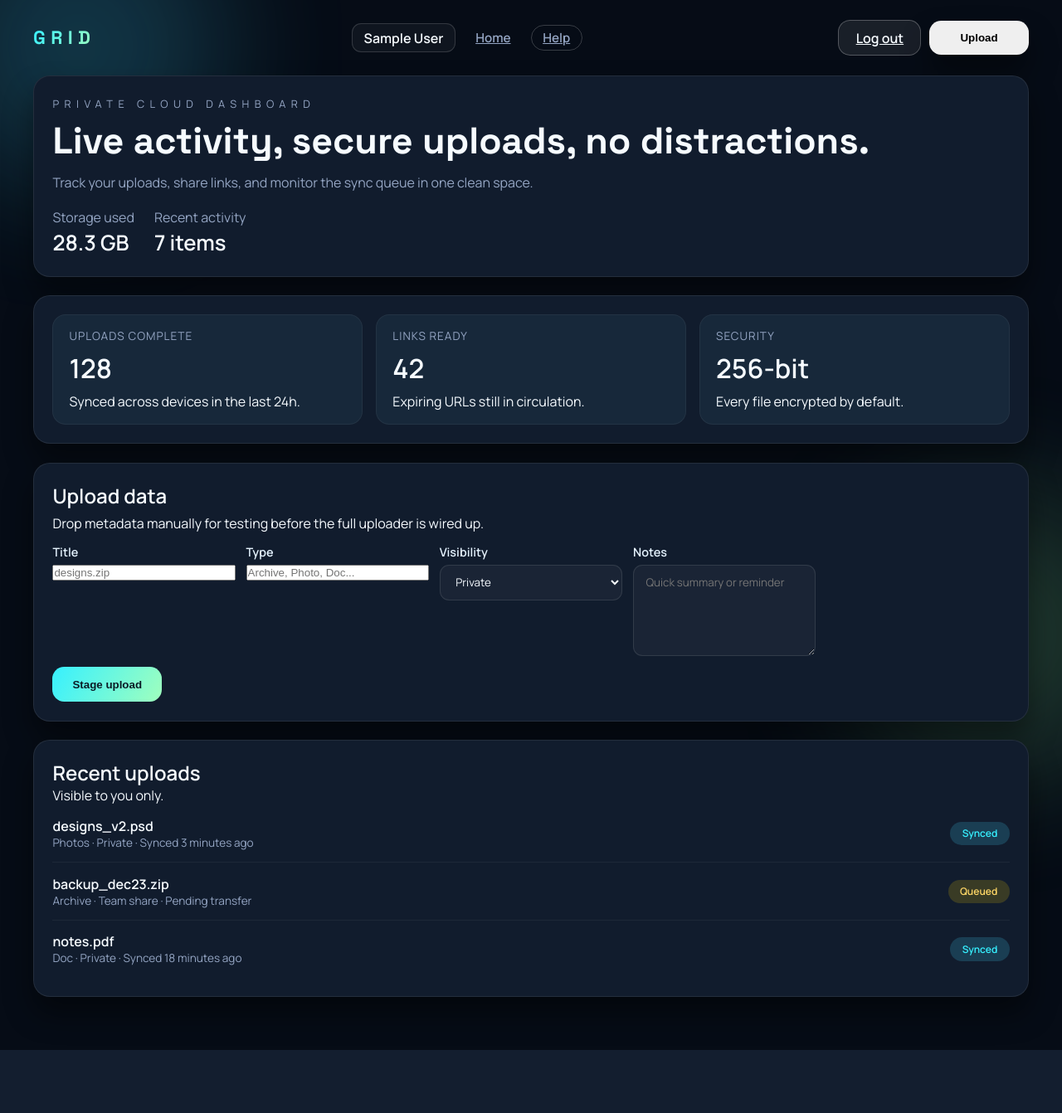
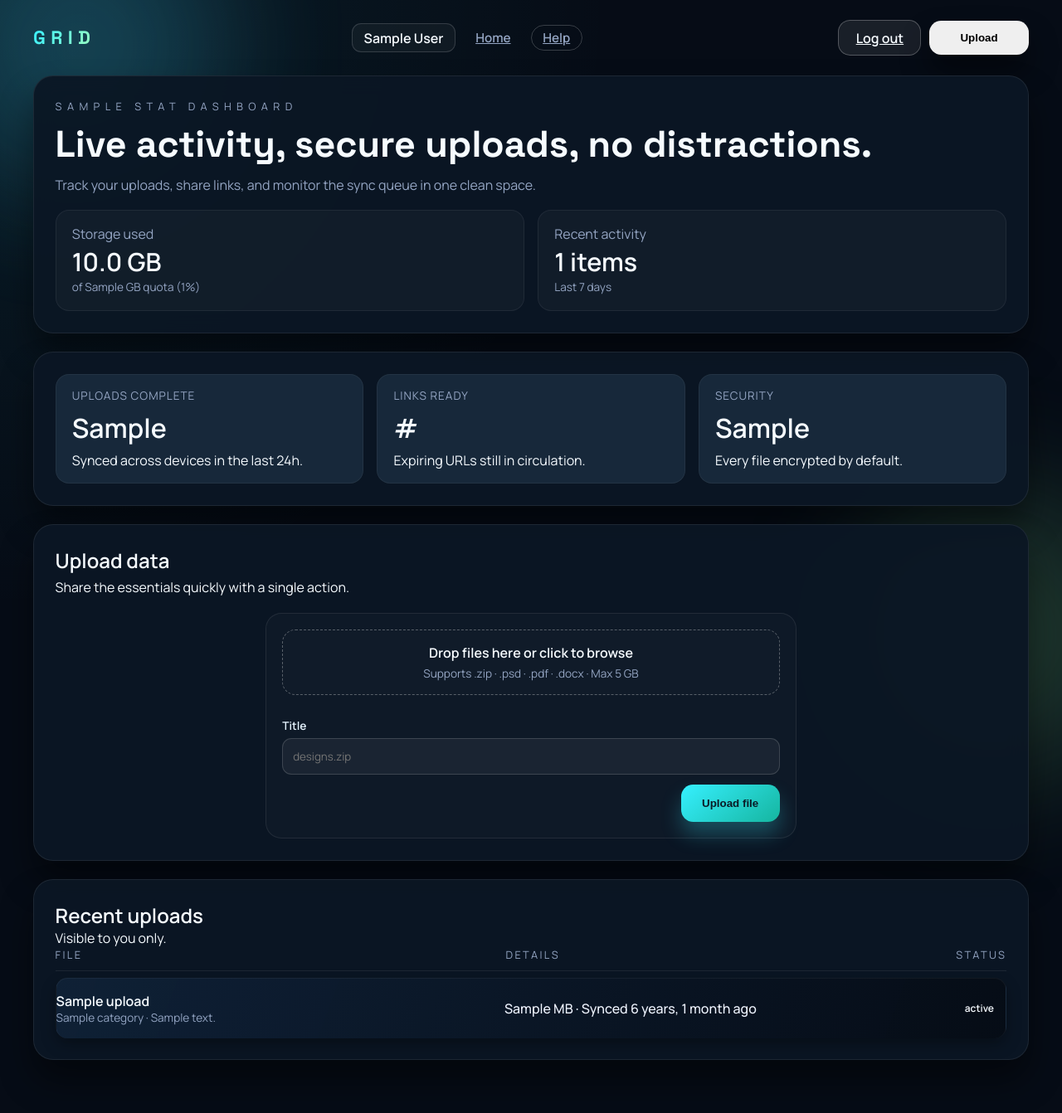
Before and after one commit to sarthakshah65/Personla_cloud, a Django app: template templates/dashboard.html in a window 1280 px wide. Shown: the whole page at 83% size. Before the commit the page ends 1266 px from the top, so only its background shows below. Run offline with Django 5.2, Linux system fonts and the light colour scheme; tables that the repository leaves empty hold one stand-in row (values such as "Sample post"); the template is opened without the code that fills it: values that come from a table or form of the project are taken from there, most other values are stand-ins (such as "Sample title", 1, 10 or a date in 2020).

Commit message:
commit_6

```diff
--- a/static/dashboard.css
+++ b/static/dashboard.css
@@ -18,7 +18,7 @@
 
 body {
   font-family: 'Manrope', sans-serif;
-  background: var(--bg);
+  background: radial-gradient(circle at top left, rgba(54, 240, 255, 0.08), transparent 40%), var(--bg);
   color: var(--text);
   min-height: 100vh;
 }
@@ -147,11 +147,12 @@ body {
 }
 
 .panel {
-  background: var(--panel);
-  border: 1px solid var(--border);
-  border-radius: 1.25rem;
-  padding: 1.4rem;
-  box-shadow: var(--shadow);
+  background: rgba(11, 23, 36, 0.95);
+  border: 1px solid rgba(255, 255, 255, 0.08);
+  border-radius: 1.5rem;
+  padding: 1.6rem;
+  box-shadow: 0 25px 40px rgba(0, 0, 0, 0.45);
+  backdrop-filter: blur(12px);
 }
 
 .hero-panel h1 {
@@ -175,12 +176,20 @@ body {
 
 .hero-stats {
   margin-top: 1rem;
-  display: flex;
-  gap: 1.5rem;
+  display: grid;
+  grid-template-columns: repeat(auto-fit, minmax(220px, 1fr));
+  gap: 1rem;
 }
 
-.hero-stats strong {
-  font-size: 1.6rem;
+.hero-stat-card {
+  background: rgba(255, 255, 255, 0.03);
+  border-radius: 1rem;
+  padding: 1rem 1.2rem;
+  border: 1px solid rgba(255, 255, 255, 0.06);
+}
+
+.hero-stat-card strong {
+  font-size: 1.9rem;
   display: block;
 }
 
@@ -214,19 +223,72 @@ body {
   margin-bottom: 0.35rem;
 }
 
-.upload-form {
-  margin-top: 0.9rem;
-  display: grid;
-  grid-template-columns: repeat(auto-fit, minmax(220px, 1fr));
-  gap: 0.8rem;
+.upload-stage {
+  background: rgba(255, 255, 255, 0.02);
+  border-radius: 1.2rem;
+  padding: 1.2rem;
+  border: 1px solid rgba(255, 255, 255, 0.08);
+  display: flex;
+  flex-direction: column;
+  gap: 1rem;
+  width: 100%;
 }
 
-.upload-form label {
+.upload-stage.compact {
+  max-width: 640px;
+  margin: 1.2rem auto 0;
+}
+
+.upload-drop-zone {
+  border: 1px dashed rgba(255, 255, 255, 0.3);
+  border-radius: 1rem;
+  padding: 1rem;
+  text-align: center;
+  background: rgba(255, 255, 255, 0.01);
+}
+
+.upload-drop-zone p {
+  font-weight: 600;
+  margin-bottom: 0.25rem;
+}
+
+.upload-drop-zone .supported-files {
+  font-size: 0.85rem;
+  color: var(--muted);
+  display: block;
+  margin-top: 0.35rem;
+}
+
+.upload-form {
+  margin-top: 0.75rem;
+  padding: 0;
+  border: none;
+  background: transparent;
   display: flex;
   flex-direction: column;
-  gap: 0.4rem;
-  font-size: 0.9rem;
+  gap: 0.75rem;
+}
+
+.upload-actions {
+  display: flex;
+  justify-content: flex-end;
+}
+
+.upload-title {
+  display: flex;
+  flex-direction: column;
+  gap: 0.35rem;
+  font-size: 0.85rem;
   color: var(--muted);
+}
+
+.upload-title input {
+  border-radius: 0.7rem;
+  border: 1px solid rgba(255, 255, 255, 0.15);
+  padding: 0.75rem;
+  background: rgba(255, 255, 255, 0.05);
+  color: var(--text);
+  font-family: inherit;
 }
 
 .upload-form span {
@@ -251,16 +313,16 @@ textarea {
 }
 
 .btn-primary {
-  grid-column: 1 / -1;
-  justify-self: flex-start;
   border: none;
   border-radius: 0.9rem;
-  padding: 0.85rem 1.5rem;
-  background: linear-gradient(120deg, var(--accent), var(--accent-2));
+  padding: 0.95rem 1.6rem;
+  background: linear-gradient(140deg, #36f0ff, #15b59f);
   color: #0b1b26;
   font-weight: 700;
   cursor: pointer;
-  transition: transform 180ms ease;
+  transition: transform 180ms ease, box-shadow 180ms ease;
+  box-shadow: 0 15px 25px rgba(54, 240, 255, 0.25);
+  align-self: flex-end;
 }
 
 .btn-primary:hover {
@@ -268,15 +330,70 @@ textarea {
 }
 
 .uploads-list .upload-row {
-  display: flex;
-  justify-content: space-between;
+  display: grid;
+  grid-template-columns: minmax(220px, 1fr) 1fr auto;
+  gap: 1rem;
   align-items: center;
   padding: 0.9rem 0;
-  border-bottom: 1px solid rgba(255, 255, 255, 0.05);
+  border-bottom: 1px solid rgba(255, 255, 255, 0.08);
+  background: rgba(255, 255, 255, 0.01);
+  border-radius: 0.9rem;
+  margin-bottom: 0.6rem;
+  padding-top: 1rem;
+  padding-bottom: 1rem;
+  box-shadow: 0 8px 18px rgba(0, 0, 0, 0.3);
 }
 
 .uploads-list .upload-row:last-child {
+  margin-bottom: 0;
   border-bottom: none;
+}
+
+.uploads-table-head {
+  display: grid;
+  grid-template-columns: minmax(200px, 1fr) 1fr auto;
+  gap: 1rem;
+  font-size: 0.8rem;
+  text-transform: uppercase;
+  letter-spacing: 0.15rem;
+  color: var(--muted);
+  border-bottom: 1px solid rgba(255, 255, 255, 0.08);
+  padding-bottom: 0.6rem;
+  margin-bottom: 0.5rem;
+}
+
+.upload-info .sub,
+.upload-meta .sub {
+  color: var(--muted);
+}
+
+.upload-meta {
+  display: flex;
+  flex-direction: column;
+  gap: 0.25rem;
+}
+
+.upload-detail-link {
+  display: flex;
+  flex-direction: column;
+  gap: 0.35rem;
+  color: var(--text);
+  font-weight: 500;
+  text-decoration: none;
+}
+
+.upload-detail-link span:first-child {
+  color: #f0f5ff;
+}
+
+.sub.accent {
+  color: var(--accent);
+  font-weight: 600;
+}
+
+.upload-row.modern {
+  border: 1px solid rgba(255, 255, 255, 0.05);
+  background: linear-gradient(110deg, rgba(16, 34, 56, 0.9), rgba(6, 12, 22, 0.95));
 }
 
 .label {
@@ -296,6 +413,10 @@ textarea {
   font-weight: 700;
 }
 
+.uploads-list .upload-row .status {
+  justify-self: end;
+}
+
 .status.success {
   background: rgba(66, 214, 255, 0.18);
   color: var(--accent);
@@ -312,11 +433,28 @@ textarea {
   }
 
   .upload-form {
-    grid-template-columns: 1fr;
+    width: 100%;
   }
 
   .dashboard-header {
     flex-direction: column;
     gap: 0.8rem;
   }
+
+  .uploads-list .upload-row {
+    grid-template-columns: 1fr;
+  }
+
+  .uploads-table-head {
+    grid-template-columns: repeat(3, minmax(0, 1fr));
+  }
+
+  .upload-stage-header {
+    flex-direction: column;
+    align-items: flex-start;
+  }
+
+  .upload-actions {
+    justify-content: center;
+  }
 }
--- a/templates/auth.html
+++ b/templates/auth.html
@@ -1,7 +1,7 @@
 <!DOCTYPE html>
 <html lang="en">
 <head>
-  <meta charset="UTF-8" />
+
   <meta name="viewport" content="width=device-width, initial-scale=1.0" />
   <title>GRID | Authentication</title>
   <link rel="preconnect" href="https://fonts.googleapis.com" />
--- a/templates/dashboard.html
+++ b/templates/dashboard.html
@@ -2,7 +2,7 @@
 <!DOCTYPE html>
 <html lang="en">
 <head>
-  <meta charset="UTF-8" />
+
   <meta name="viewport" content="width=device-width, initial-scale=1.0" />
   <title>GRID | Dashboard</title>
   <link rel="preconnect" href="https://fonts.googleapis.com" />
@@ -30,18 +30,20 @@
   <main class="dashboard">
     <section class="panel hero-panel">
       <div>
-        <p class="eyebrow">Private Cloud Dashboard</p>
+        <p class="eyebrow">{{ stats.plan_name }} dashboard</p>
         <h1>Live activity, secure uploads, no distractions.</h1>
         <p>Track your uploads, share links, and monitor the sync queue in one clean space.</p>
       </div>
       <div class="hero-stats">
-        <div>
+        <div class="hero-stat-card">
           <p class="stat-label">Storage used</p>
-          <strong>28.3 GB</strong>
+          <strong>{{ stats.storage_used_gb|floatformat:1 }} GB</strong>
+          <p class="sub">of {{ stats.storage_quota_gb }} GB quota ({{ stats.storage_percentage }}%)</p>
         </div>
-        <div>
+        <div class="hero-stat-card">
           <p class="stat-label">Recent activity</p>
-          <strong>7 items</strong>
+          <strong>{{ stats.recent_activity_count }} items</strong>
+          <p class="sub">Last 7 days</p>
         </div>
       </div>
     </section>
@@ -49,49 +51,41 @@
     <section class="panel cards">
       <article>
         <p class="card-label">Uploads complete</p>
-        <h3>128</h3>
+        <h3>{{ stats.uploads_complete }}</h3>
         <p>Synced across devices in the last 24h.</p>
       </article>
       <article>
         <p class="card-label">Links ready</p>
-        <h3>42</h3>
+        <h3>{{ stats.links_ready }}</h3>
         <p>Expiring URLs still in circulation.</p>
       </article>
       <article>
         <p class="card-label">Security</p>
-        <h3>256-bit</h3>
+        <h3>{{ stats.security_profile }}</h3>
         <p>Every file encrypted by default.</p>
       </article>
     </section>
 
-    <section class="panel upload-area">
+    <section class="panel upload-area modern-panel">
       <div class="panel-head">
         <h2>Upload data</h2>
-        <p>Drop metadata manually for testing before the full uploader is wired up.</p>
+        <p>Share the essentials quickly with a single action.</p>
       </div>
-      <form class="upload-form">
-        <label>
+      <div class="upload-stage compact">
+        <div class="upload-drop-zone">
+          <p>Drop files here or click to browse</p>
+          <span class="supported-files">Supports .zip · .psd · .pdf · .docx · Max 5 GB</span>
+        </div>
+        <form class="upload-form minimal" aria-label="Simple upload form">
+          <label class="upload-title">
             <span>Title</span>
             <input type="text" placeholder="designs.zip" />
           </label>
-        <label>
-          <span>Type</span>
-          <input type="text" placeholder="Archive, Photo, Doc..." />
-        </label>
-        <label>
-          <span>Visibility</span>
-          <select>
-            <option>Private</option>
-            <option>Team share</option>
-            <option>Public link</option>
-          </select>
-        </label>
-        <label>
-          <span>Notes</span>
-          <textarea rows="3" placeholder="Quick summary or reminder"></textarea>
-        </label>
-        <button class="btn-primary" type="button">Stage upload</button>
+          <div class="upload-actions">
+            <button class="btn-primary" type="button">Upload file</button>
+          </div>
         </form>
+      </div>
     </section>
 
     <section class="panel uploads-list">
@@ -99,27 +93,39 @@
         <h2>Recent uploads</h2>
         <p>Visible to you only.</p>
       </div>
-      <div class="upload-row">
-        <div>
-          <p class="label">designs_v2.psd</p>
-          <p class="sub">Photos · Private · Synced 3 minutes ago</p>
+      {% if stats.recent_uploads %}
+        <div class="uploads-table-head">
+          <span>File</span>
+          <span>Details</span>
+          <span>Status</span>
         </div>
-        <span class="status success">Synced</span>
+        {% for upload in stats.recent_uploads %}
+          <div class="upload-row modern">
+            <div class="upload-info">
+              <p class="label">{{ upload.title }}</p>
+              <p class="sub">{{ upload.category }} &middot; {{ upload.visibility_label }}</p>
             </div>
-      <div class="upload-row">
-        <div>
-          <p class="label">backup_dec23.zip</p>
-          <p class="sub">Archive · Team share · Pending transfer</p>
+            <div class="upload-meta">
+              <a class="upload-detail-link" href="#">
+                <span>
+                  {{ upload.size_mb }} MB
+                  {% if upload.synced_at %}
+                    &middot; Synced {{ upload.synced_at|timesince }} ago
+                  {% else %}
+                    &middot; Awaiting sync
+                  {% endif %}
+                </span>
+                {% if upload.has_public_link %}
+                  <span class="sub accent">Public link live</span>
+                {% endif %}
+              </a>
             </div>
-        <span class="status warning">Queued</span>
+            <span class="status {{ upload.status_css_class }}">{{ upload.status_label }}</span>
           </div>
-      <div class="upload-row">
-        <div>
-          <p class="label">notes.pdf</p>
-          <p class="sub">Doc · Private · Synced 18 minutes ago</p>
-        </div>
-        <span class="status success">Synced</span>
-      </div>
+        {% endfor %}
+      {% else %}
+        <p class="sub">No uploads yet. Stage one above to get started.</p>
+      {% endif %}
     </section>
   </main>
 </body>
```
Also changed, not shown: main/models.py (+41 -0 lines), main/views.py (+32 -2 lines), main/migrations/0002_account_plan_name_account_security_profile_and_more.py (added). Lines whose indentation alone changed are shown as unchanged.
